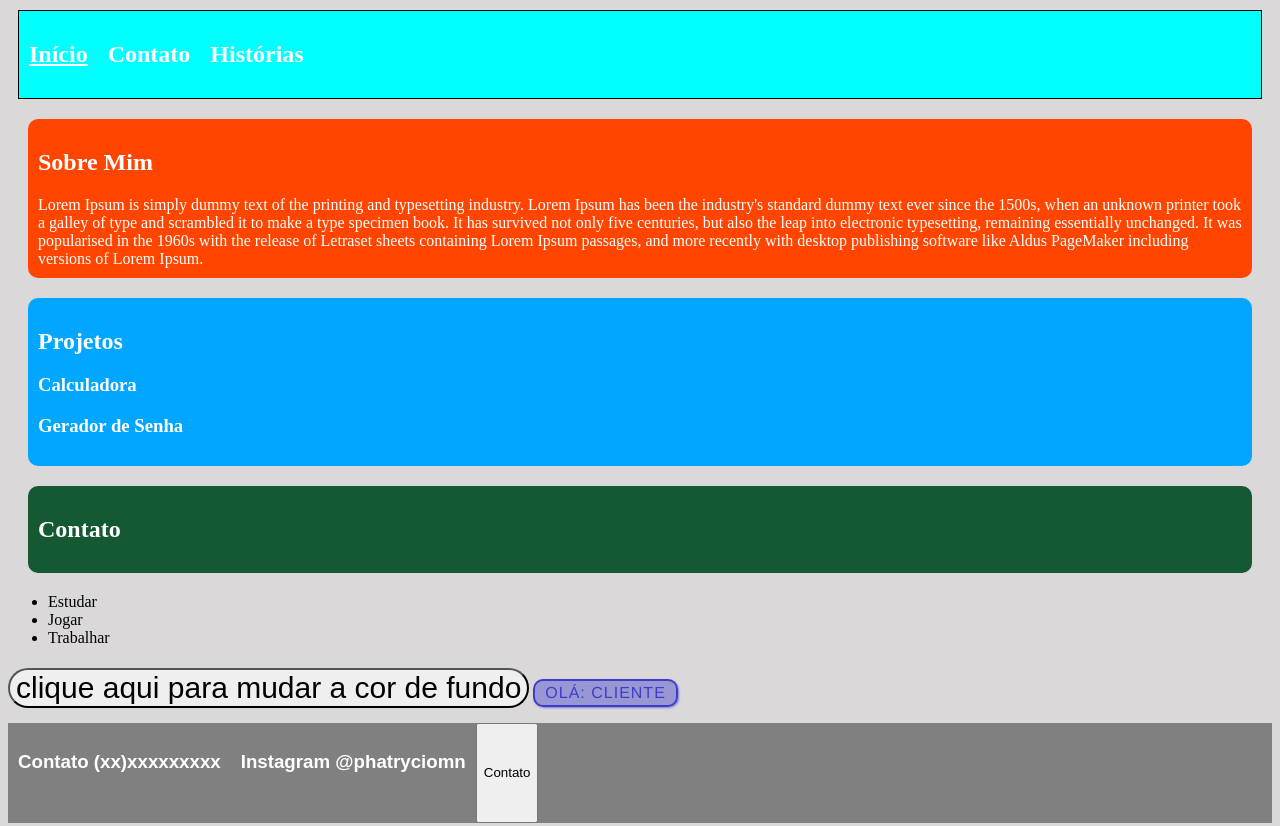
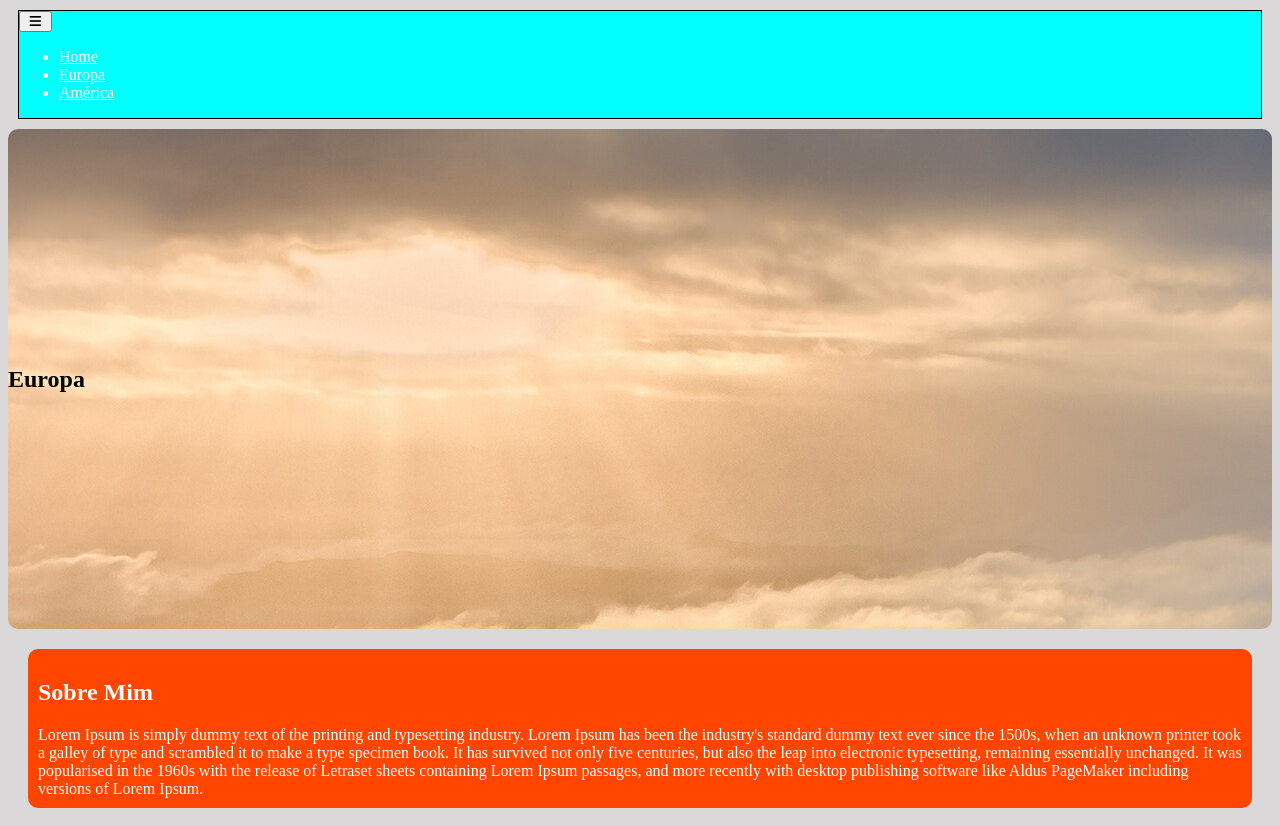
Before and after one commit to phatryciomn/teste1, a plain HTML site: page index.html in a window 1280 px wide. Shown: the top 826 px of the page. Drawn offline with Linux system fonts and the light colour scheme.

Commit message:
aplicando algumas configs

```diff
--- a/index.html
+++ b/index.html
@@ -4,19 +4,43 @@
 
     <meta charset="UTF-8">
     <meta name="viewport" content="width=device-width, initial-scale=1.0">
+    <link rel="stylesheet" href="https://cdnjs.cloudflare.com/ajax/libs/font-awesome/7.0.1/css/all.min.css"
+        integrity="sha512-2SwdPD6INVrV/lHTZbO2nodKhrnDdJK9/kg2XD1r9uGqPo1cUbujc+IYdlYdEErWNu69gVcYgdxlmVmzTWnetw=="
+        crossorigin="anonymous" referrerpolicy="no-referrer">
     <title>Guia da Europa</title>
-    <link rel="stylesheet" type="text/css" href="./css/estilo.css">
+    <link rel="stylesheet" type="text/css" href="./src/css/styles.css">
+    <link rel="icon" href="src/images/starbucks_PNG8.png" type="image/png">
 
-    <script src="script.js" defer></script>
 
 </head>
 <body>
 
-    <header>
-        <h2><a href="">Início</a></h2>
-        <h2>Contato</h2>
-        <h2>Histórias</h2>
+    <header id="header" style="box-shadow: none;">
+        <nav class="navbar">
+            <button class="btn btn-mobile">
+                <i class="fa-solid fa-bars"></i>
+            </button>
+            <ul id="nav-links">
+                <li>
+                    <a href="#home">Home</a>
+                </li>
+                <li>
+                    <a href="#europa">Europa</a>
+                </li>
+                <li>
+                    <a href="#america">América</a>
+                </li>
+            </ul>
+
+            <a href="#" class="btn btn-default"></a>
+        </nav>
     </header>
+
+    <section id="europa">
+        <div class="title">
+            <h1>Europa</h1>
+        </div>
+    </section>
 
     <section id="sobremim">
         <h1>Sobre Mim</h1>
@@ -54,5 +78,7 @@
         <button>Contato</button>
     </footer>
 
+
+    <script src="./src/script.js" defer></script>
 </body>
 </html>
--- a/css/estilo.css
+++ b/src/css/styles.css
@@ -17,6 +17,21 @@ header a {
 }
 header a:hover {
     color: grey;
+}
+
+#europa {
+    display: flex;
+    align-items: center;
+    border-radius: 10px;
+    background-image: url(../imagens/a7.jpg);
+    height: 500px;
+
+    .title {
+        h1 {
+            position: relative;
+            align-items: center;
+        }
+    }
 }
 
 footer {
```
Also changed, not shown: src/imagens/a5.jpg (renamed from imagens/a5.jpg), src/imagens/a7.jpg (renamed from imagens/a7.jpg), src/script.js (renamed from script.js).
